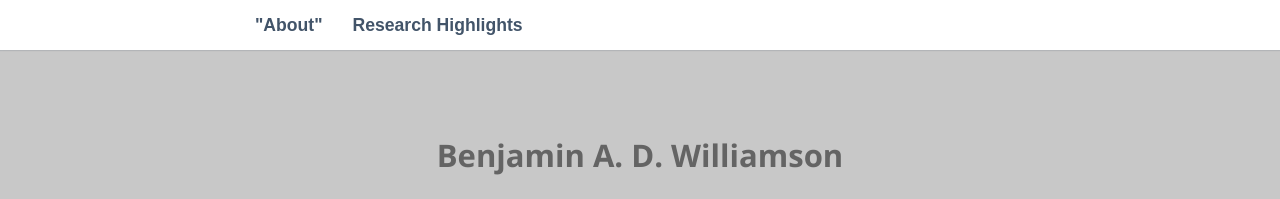
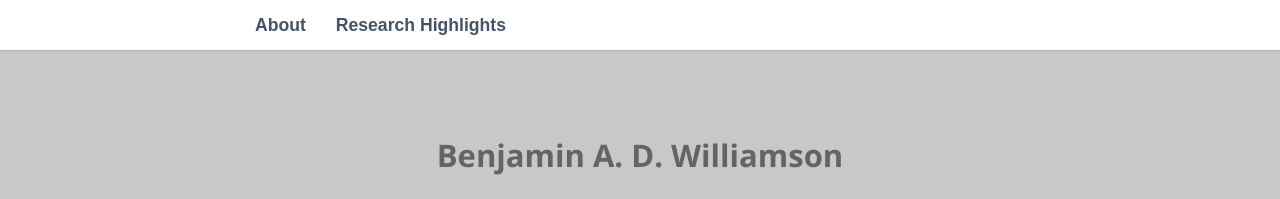
Before and after one commit to badw/badw.github.io, a Jekyll site: the page built from index.md, in a window 1280 px wide. Shown: the top 199 px of the page. Built offline with Jekyll 4.4.1, drawn with Linux system fonts in a browser that asks for light colours; some web fonts are replaced.

```diff
--- a/_includes/header.html
+++ b/_includes/header.html
@@ -2,8 +2,8 @@
 	<div class="container">
 		<nav>
 			<ul>
-				<li><a href="{{site.baseurl}}">"About"</a></li>
 				{% for page in site.pages %} {% if page.title %}
+				<li><a href="{{site.baseurl}}">About</a></li>
 				<li><a href="{{ page.url | prepend: site.baseurl }}">{{ page.title }}</a></li>
 				{% endif %} {% endfor %}
 
```
